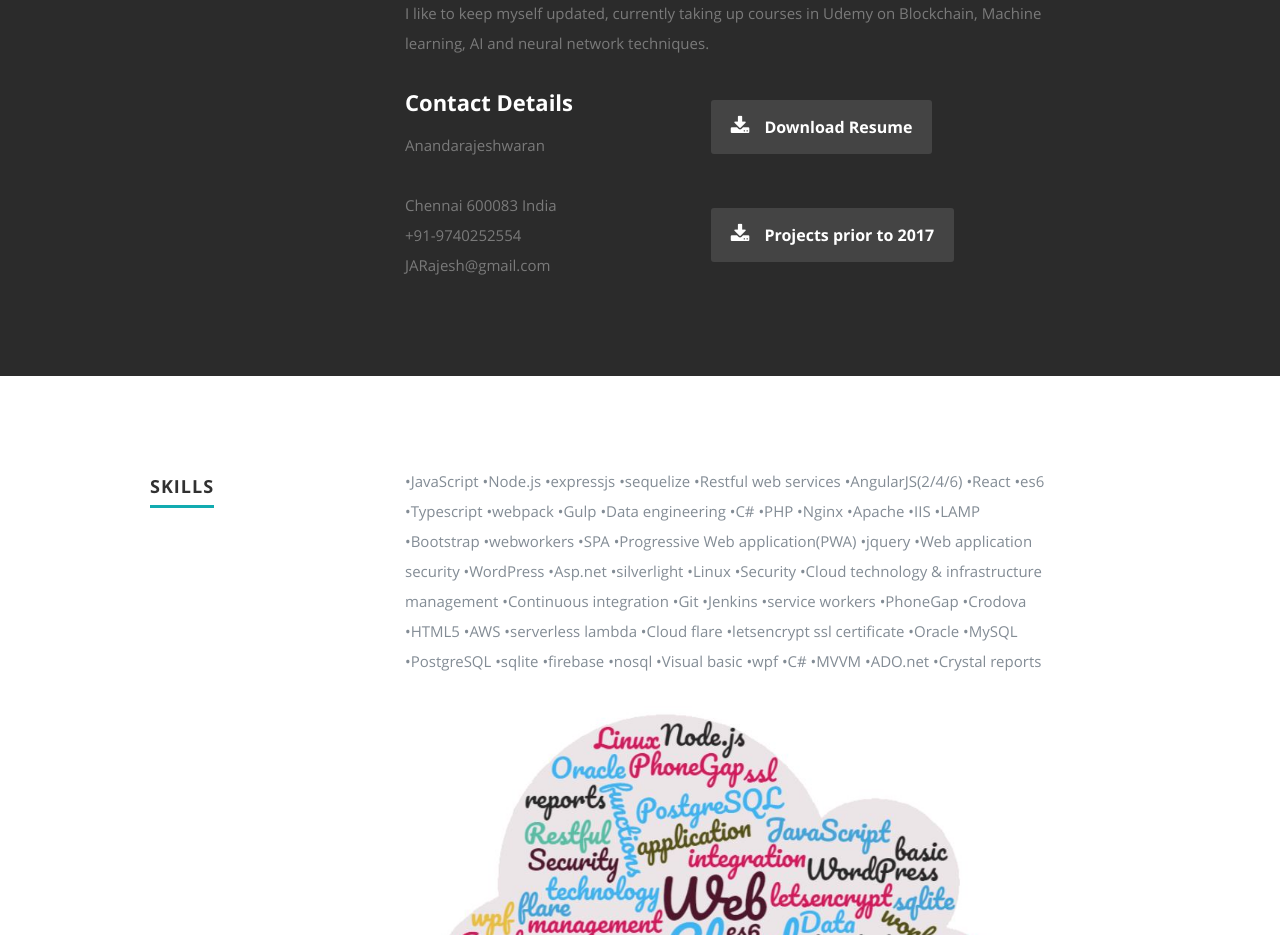
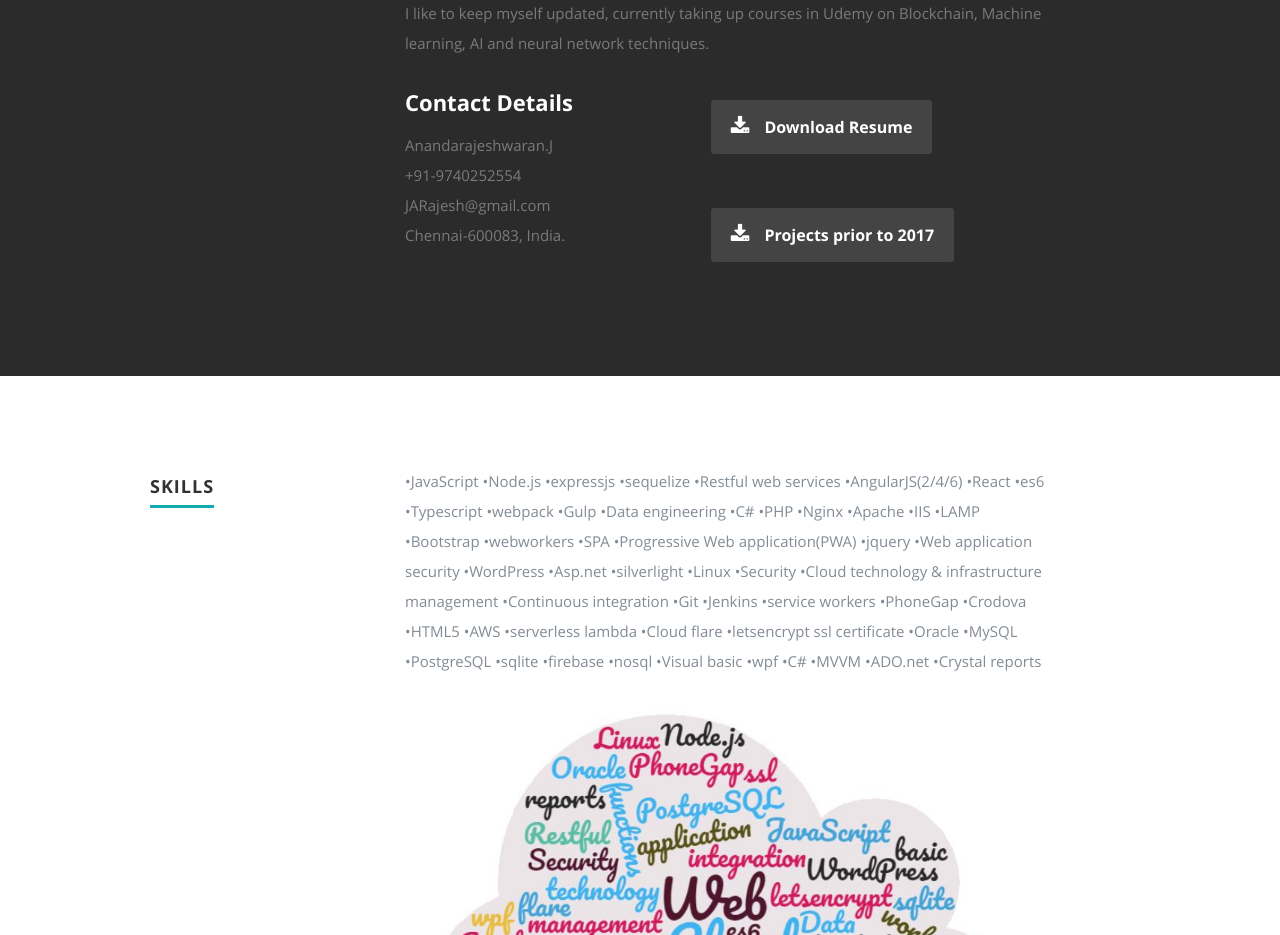
Before and after one commit to Jarajesh/Jarajesh.github.io, a website: page index.html in a window 1280 px wide. Shown: the part 1420-2355 px from the top of the page. Drawn offline with nearby package versions, Linux system fonts and the light colour scheme.

Commit message:
formatted the address fields

```diff
--- a/index.html
+++ b/index.html
@@ -138,12 +138,16 @@ I like to keep myself updated, currently taking up courses in Udemy on Blockchai
 
                   <h2>Contact Details</h2>
                   <p class="address">
-						   <span>Anandarajeshwaran</span><br>
-						   <span><br>
-						         Chennai 600083 India
-                     </span><br>
+						   <span>Anandarajeshwaran.J</span><br>
+
 						   <span>+91-9740252554</span><br>
-                     <span>JARajesh@gmail.com</span>
+						   <span>JARajesh@gmail.com</span>
+
+					<span><br>
+						         Chennai-600083, India.
+                     </span>
+
+
 					   </p>
 
                </div>
```
